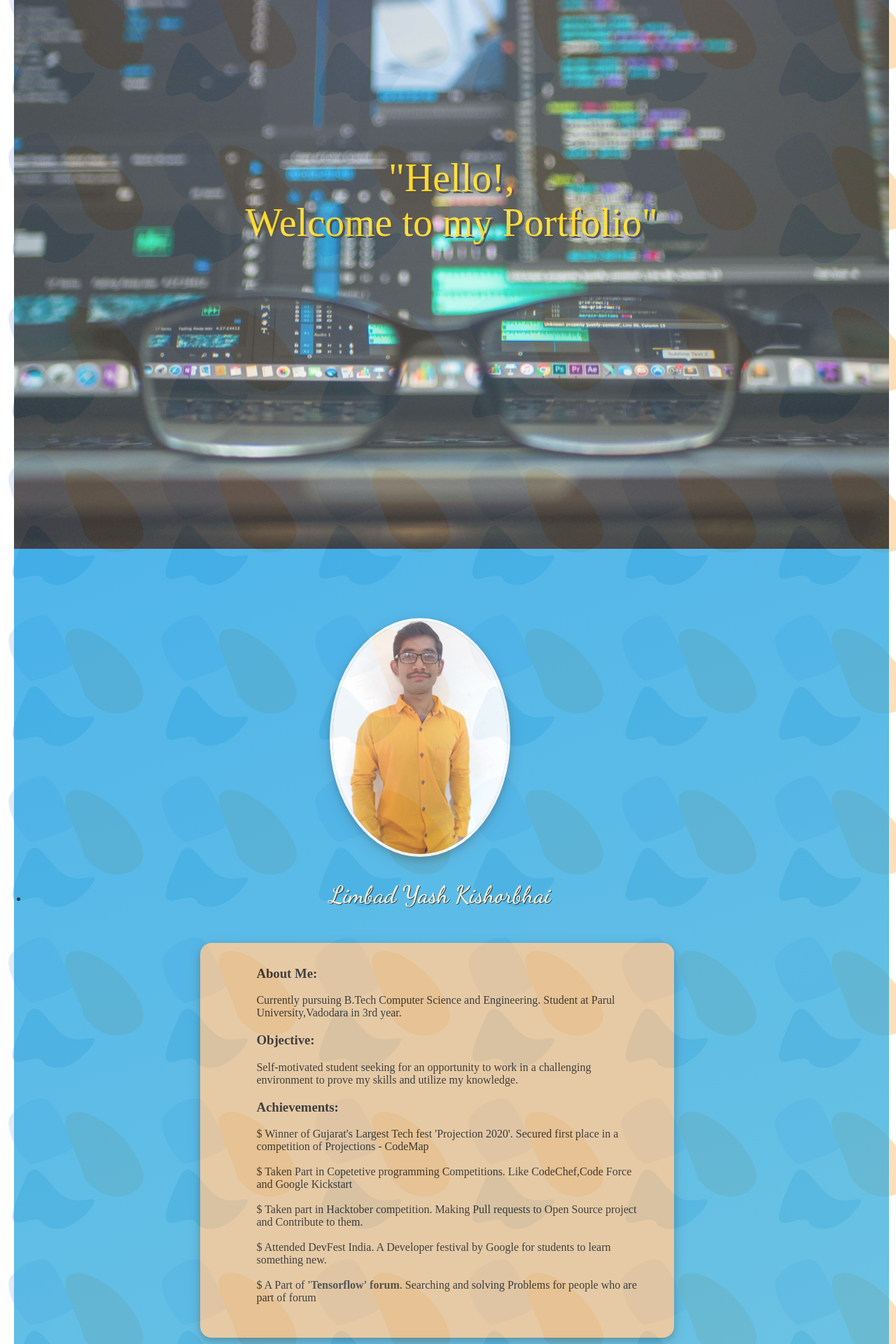
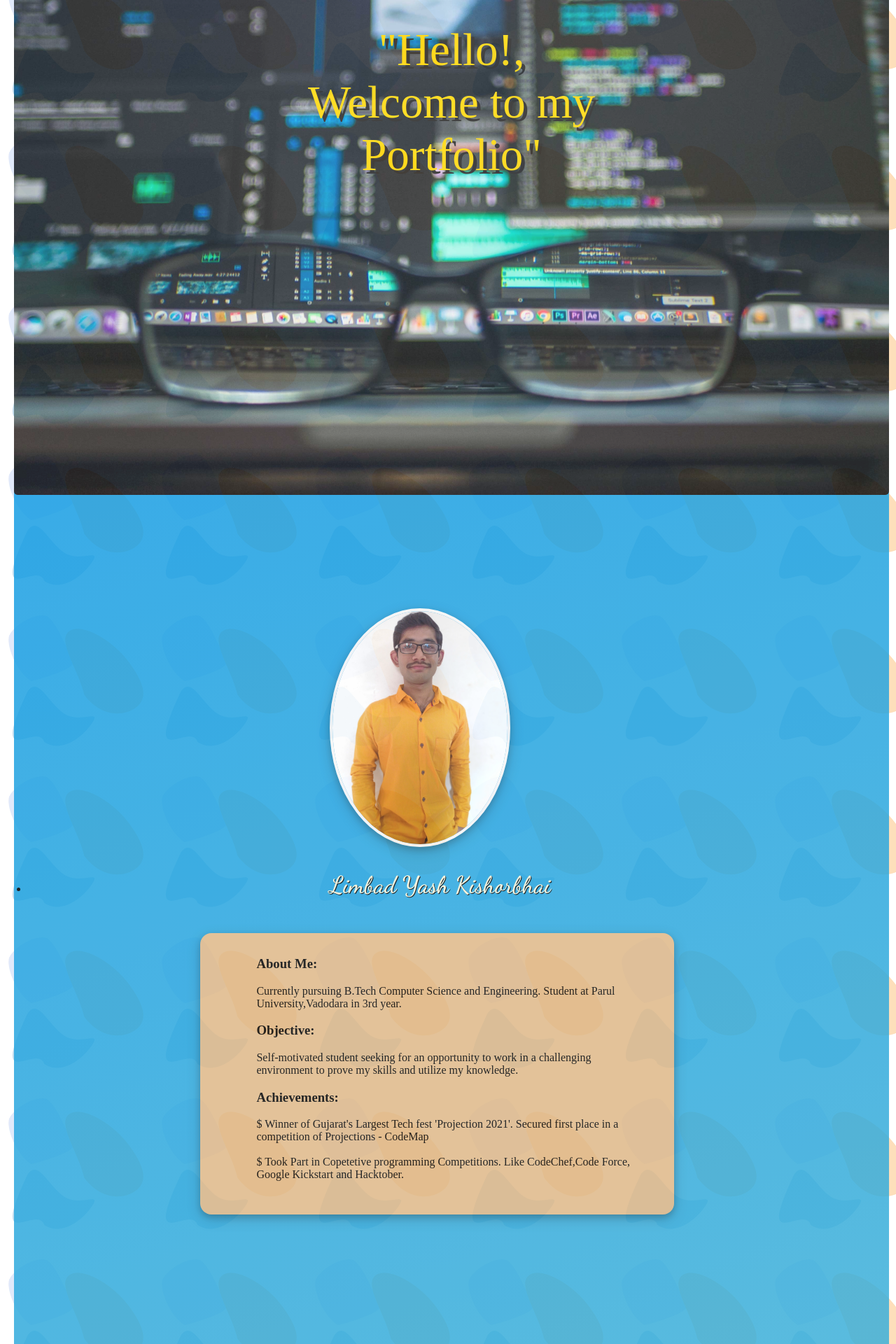
Before and after one commit to yugenpatel/yash-portfolio, a PHP site: page / in a window 1280 px wide. Shown: the part 280-2200 px from the top of the page at 70% size. Run offline with PHP 8.4, Linux system fonts and the light colour scheme.

Commit message:
fixed texts and decorations

```diff
--- a/index.html
+++ b/index.html
@@ -3,13 +3,14 @@
     <head>
         <title>Limbad Yash Portfolio</title>
         <meta charset="utf-8">
-        <meta name="viewport" content="width=device-width,initial-scale=1,maximum-scale=1,user-scalable=0,viewport-fit=cover">
+        <meta http-equiv="X-UA-Compatible" content="IE=edge">
+        <meta name="viewport" content="width=device-width,initial-scale=1.0">
         <link rel="stylesheet" href="static/index.css">
         <link rel = "icon" href="images/Icon.png" type = "image/x-icon">
     </head>
     <body>
         <div class="container">
-        <div class="navbar">
+        <span class="navbar">
             <ul>
                 <li id="nav-name"><a href="file:///home/limbadyash1/Portfolio/index.html">Limbad Yash</a></li>
                 <li id="divider">|</li>
@@ -19,7 +20,7 @@
                 <li><a href="#projects">Projects</a></li>
                 <li><a href="#contact">Contact</a></li>
             </ul>
-        </div>
+        </span>
         <div class="home" id="Home">
             <img src="images/pexels-kevin-ku-577585.jpg">
             <div class="text-on-img">"Hello!, <br>Welcome to my Portfolio"</div>
@@ -40,11 +41,8 @@
             </p>
             <h3>Achievements:</h3>
             <p>
-                $ Winner of Gujarat's Largest Tech fest 'Projection 2020'. Secured first place in a competition of Projections - CodeMap<br><br>
-                $ Taken Part in Copetetive programming Competitions. Like CodeChef,Code Force and Google Kickstart <br><br>
-                $ Taken part in Hacktober competition. Making Pull requests to Open Source project and Contribute to them.<br><br>
-                $ Attended DevFest India. A Developer festival by Google for students to learn something new.<br><br>
-                $ A Part of <a id="link" href="https://discuss.tensorflow.org/">'Tensorflow' forum</a>. Searching and solving Problems for people who are part of forum<br><br>
+                $ Winner of Gujarat's Largest Tech fest 'Projection 2021'. Secured first place in a competition of Projections - CodeMap<br><br>
+                $ Took Part in Copetetive programming Competitions. Like CodeChef,Code Force, Google Kickstart and Hacktober. <br><br>
             </p>
             </div>
         </div>
@@ -95,9 +93,7 @@
                 <b>Abstract</b><br>
                 As a Programmer and Tech enthusiast, I am fond of
                 Technologies, and making things work.I like to interact
-                with Databases. I enjoy creating Like APIs, ML models etc.
-                Here are some of my dailyIDEs and Code Editors, Jupyter
-                Notebook, PyCharm, Intellij and VSCode.
+                with Databases. I enjoy creating APIs, ML models etc.
                 <br>
             </p>
             <p id="paragraph">
@@ -106,9 +102,7 @@
             </p>
             <p id="paragraph">
                 <b>Interest</b><br>
-                $ Linux is my favorite. I love to explore THE LINUX WORLD. And now I am currently using one.
-                <a id="link" href="https://system76.com/pop">Pop!_OS</a> which is based on
-                <a id="link" href="https://ubuntu.com/">Ubuntu</a>.<br><br>
+                $ Linux is my favorite. I love to explore THE LINUX WORLD.<br><br>
                 $ Machine Learning using python in Jupyter Notebook with libraries such as NumPy, Pandas,
                 Matplotlib, Scikit-Learn, Tensorflow etc.<br><br>
                 $ Creating APIs in Python with flask and Django<br><br>
@@ -170,6 +164,7 @@
                 <b>E-mail:</b> yashlimbad2017@gmail.com<br><br>
                 <b>Phone:</b> +91 7046211866<br><br>
                 <b>Address:</b> Upleta, Rajkot, Gujarat, India<br><br>
+                Copyright &copy; 2021-2025 | By <a id="link" href="https://www.linkedin.com/in/yash-limbad-14a005220/">Limbad Yash</a> | All Right Reserved<br><br>
             </p>
         </div>
         </div>
--- a/static/index.css
+++ b/static/index.css
@@ -9,8 +9,8 @@
 .container{
     background-color: #0093E9;
     background-image: linear-gradient(160deg, #0093E9 0%, #80D0C7 100%);
-    opacity: 0.75;
-    margin-top: 10%;
+    opacity: 0.85;
+    margin-top: 50px;
     margin-left: 12px;
     margin-right: 2px;
 }
@@ -71,23 +71,26 @@ li a:hover{
 
 .home img{
     width: 100%;
-    margin-bottom: -5%;
+    opacity: 100%;
+    border-radius: 5px;
 }
 
 .home{
     position: relative;
     text-align: center;
-    color:gold
+    color:gold;
+    padding-top: 0%;
+    margin-top: 0%;
 }
 
 .text-on-img{
     position: absolute;
-    top: 50%;
+    top: 40%;
     left: 50%;
     transform: translate(-50%, -50%);
-    font-size: 56px;
+    font-size: 65px;
     font-weight: 300;
-    text-shadow: 3px 3px #222;
+    text-shadow: 5px 5px #222;
 }
 
 /* About */
@@ -439,6 +442,6 @@ span{
 
 #link{
     text-decoration: solid;
-    color: #222;
+    color: #fff;
     font-weight: 600;
 }
```
